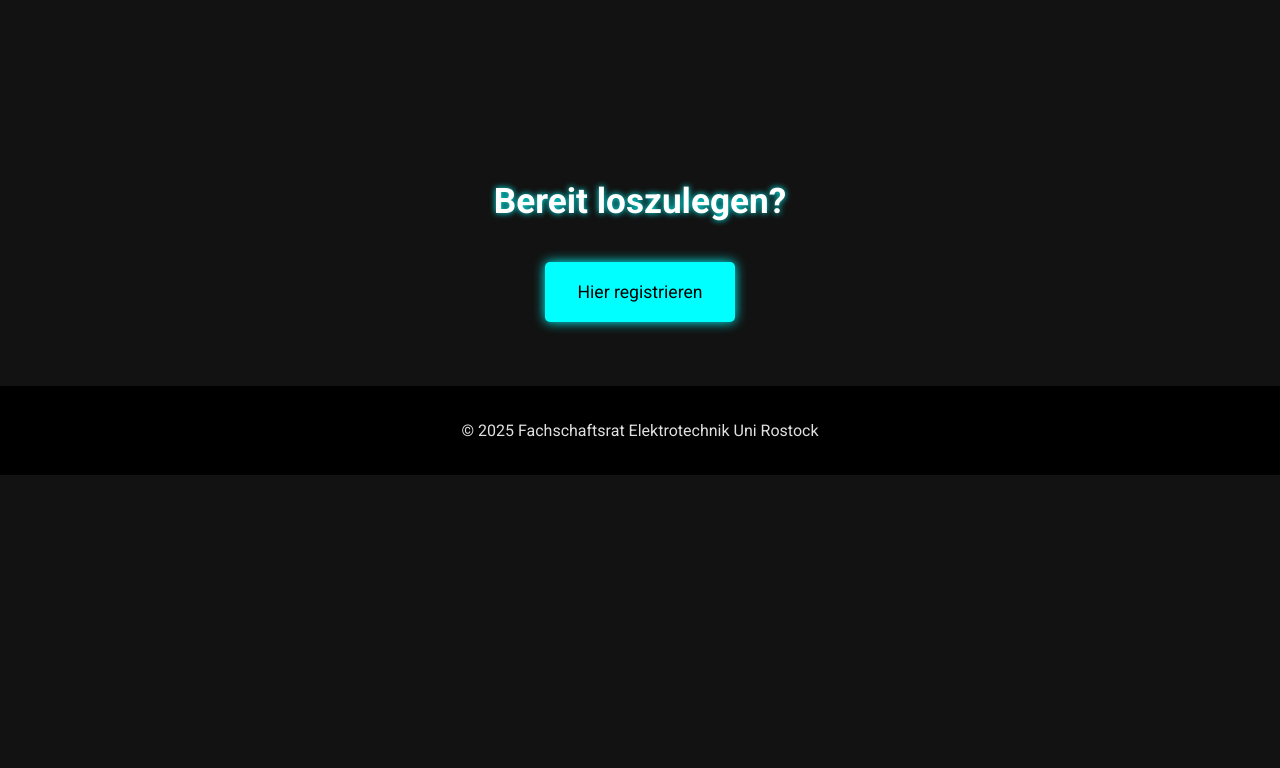
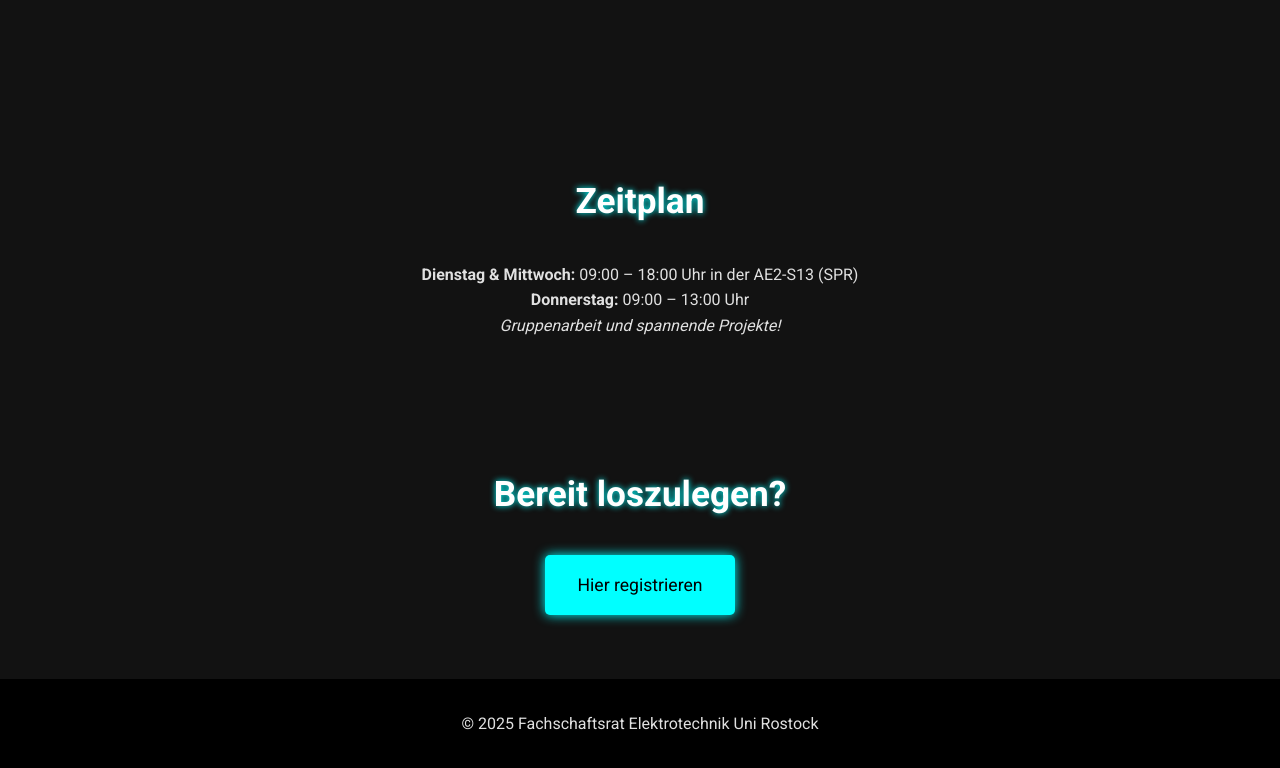
Before and after one commit to fsr-e-technik/fsr-e-technik.github.io, a plain HTML site: page index.html in a window 1280 px wide. Shown: the part 1986-2754 px from the top of the page. Before the commit the page ends 2461 px from the top, so only its background shows below. Drawn offline with Linux system fonts and the light colour scheme.

Commit message:
Adding Zeitplan

```diff
--- a/index.html
+++ b/index.html
@@ -213,6 +213,16 @@
     </div>
   </section>
 
+  <!-- Zeitplan -->
+  <section class="section" id="schedule">
+    <h2>Zeitplan</h2>
+    <div style="text-align: center;">
+      <p><strong>Dienstag &amp; Mittwoch:</strong> 09:00 – 18:00 Uhr in der AE2-S13 (SPR)</p>
+      <p><strong>Donnerstag:</strong> 09:00 – 13:00 Uhr</p>
+      <p><em>Gruppenarbeit und spannende Projekte!</em></p>
+    </div>
+  </section>
+
   <!-- Anmeldung -->
   <section class="section" id="register">
     <h2>Bereit loszulegen?</h2>
```
